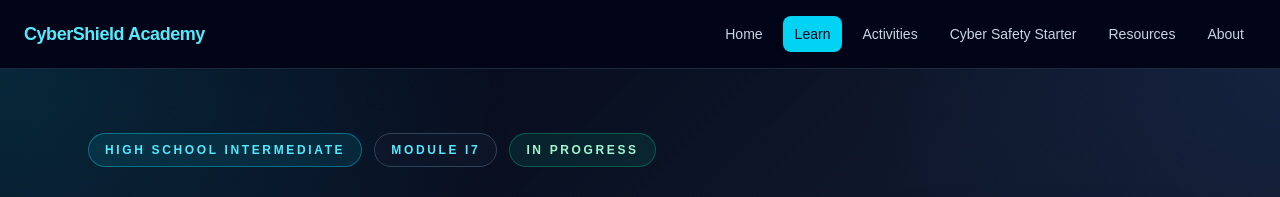
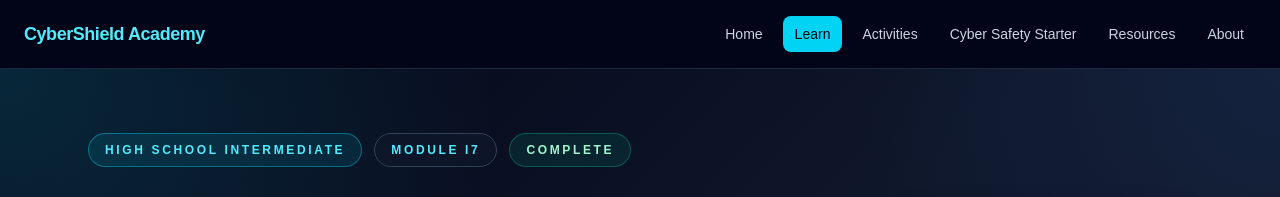
Before and after one commit to sanjith-cpu/cybershield-academy, a Next.js app: page /high-school/intermediate/email-security-and-phishing-defense in a window 1280 px wide. Shown: the top 197 px of the page. Built offline with nearby package versions, Linux system fonts and the light colour scheme.

Commit message:
Clean stale completion wording

```diff
--- a/app/high-school/intermediate/email-security-and-phishing-defense/page.tsx
+++ b/app/high-school/intermediate/email-security-and-phishing-defense/page.tsx
@@ -189,7 +189,7 @@
               Module I7
             </span>
             <span className="rounded-full border border-emerald-400/30 bg-emerald-400/10 px-4 py-2 text-emerald-200">
-              In Progress
+              Complete
             </span>
           </div>
 
--- a/app/high-school/intermediate/web-security-defense/page.tsx
+++ b/app/high-school/intermediate/web-security-defense/page.tsx
@@ -217,7 +217,7 @@
             </span>
 
             <span className="rounded-full border border-emerald-400/30 bg-emerald-400/10 px-4 py-2 text-xs font-black uppercase tracking-[0.18em] text-emerald-200">
-              In Progress
+              Complete
             </span>
           </div>
 
--- a/app/high-school/page.tsx
+++ b/app/high-school/page.tsx
@@ -807,7 +807,7 @@
               Practice Tests and Final Exams
             </h2>
             <p className="mt-3 text-sm leading-6 text-slate-400">
-              Every High School track ends with two 50-question practice tests and one 125-question final test. These are planned as scored assessments where answers and explanations stay hidden until submission.
+              Every High School track ends with two 50-question practice tests and one 125-question final test. These are scored assessments where answers and explanations stay hidden until submission.
             </p>
           </div>
 
--- a/app/kids/page.tsx
+++ b/app/kids/page.tsx
@@ -513,7 +513,7 @@
         <section className="border-t border-slate-800 px-8 py-16">
           <div className="mx-auto max-w-5xl text-center">
             <p className="mb-3 font-semibold text-cyan-300">
-              Current Build Status
+              Track Status
             </p>
 
             <h2 className="mb-6 text-3xl font-bold md:text-5xl">
```
